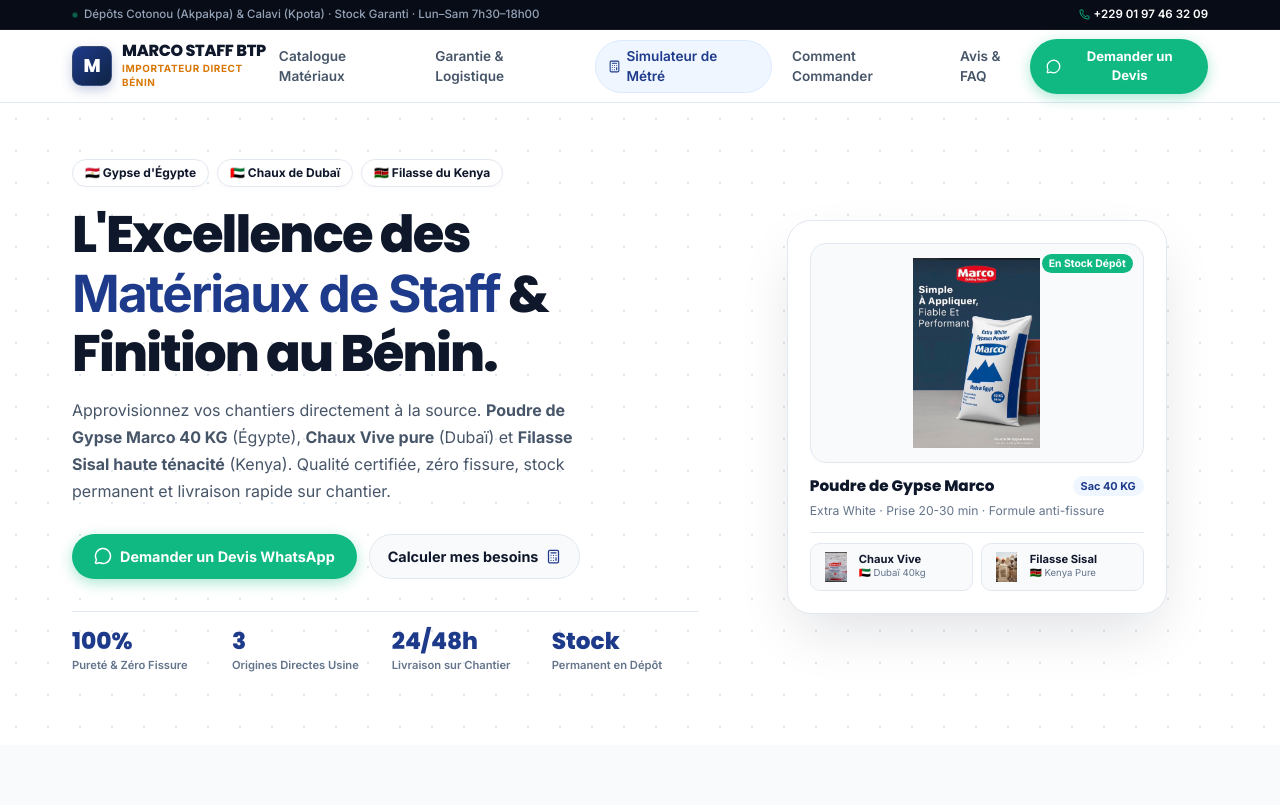
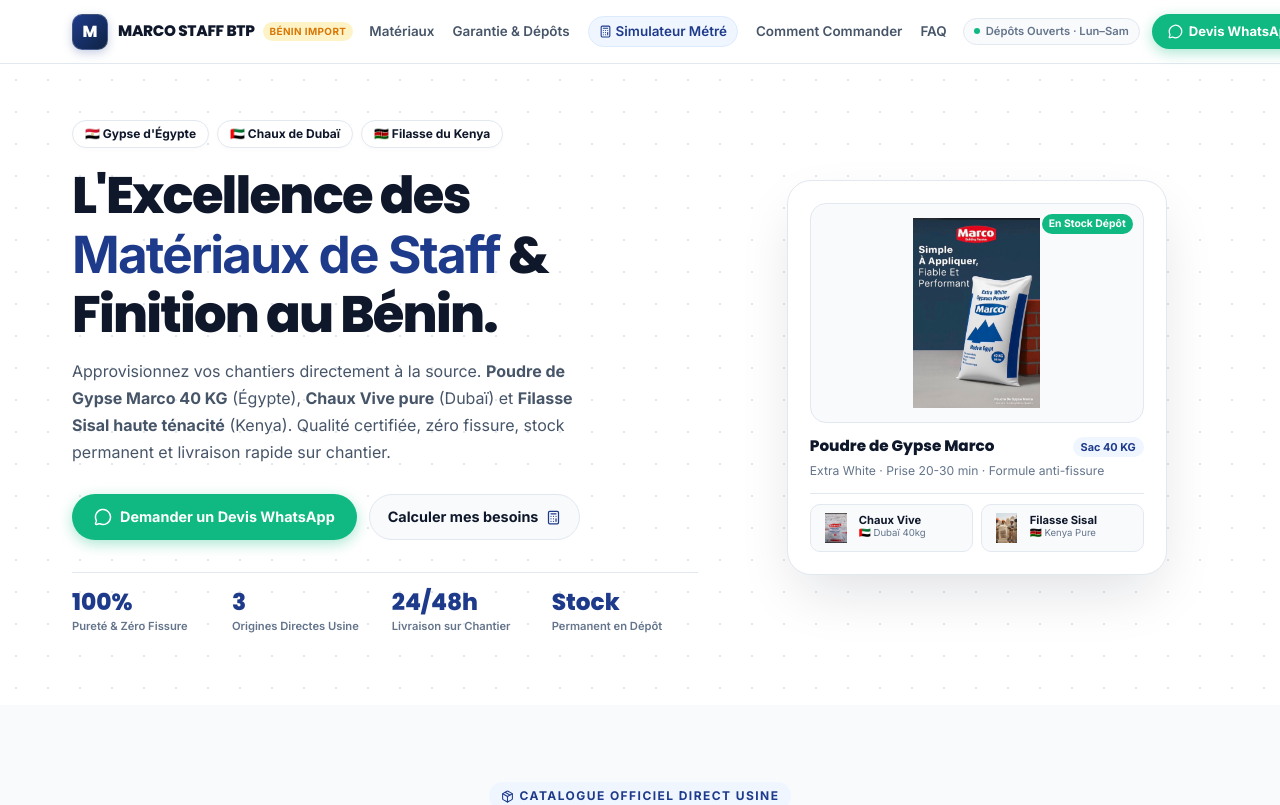
Before and after one commit to Elie-lokossou/marco-staff-benin, a React (Vite) app in the folder figma_export_2/: page / in a window 1280 px wide. Shown: the top 805 px of the page. Built offline with nearby package versions, Linux system fonts and the light colour scheme; the HTML template or start-up script is replaced by a standard one.

Commit message:
refactor(navbar): navbar strictement sur 1 seule ligne ultra-propre sans double barre ni retour a la ligne

```diff
--- a/figma_export_2/src/App.tsx
+++ b/figma_export_2/src/App.tsx
@@ -4,7 +4,7 @@
   CheckCircle2, Star, Package, Clock, Calculator, ShieldCheck,
   Truck, Award, ChevronDown, Plus, Minus, HelpCircle,
   Layers, Sparkles, ArrowUp, Building2, Warehouse, Hammer, Check,
-  Info, FileText, Scale, Droplets, ArrowRight, ShieldAlert, BadgePercent
+  Info, FileText, Scale, Droplets, ArrowRight
 } from "lucide-react"
 import imgGypse from "@/imports/photo2.jpeg"
 import imgChaux from "@/imports/photo1.jpeg"
@@ -177,7 +177,7 @@
       background: isWhite ? "#FFFFFF" : isOutline ? "transparent" : "#10B981",
       color: isWhite ? "#0F172A" : isOutline ? "#FFFFFF" : "#FFFFFF",
       border: isOutline ? "1.5px solid rgba(255,255,255,0.4)" : "none",
-      fontFamily: "var(--ds-font-body)", fontSize: small ? "clamp(0.75rem, 2.5vw, 0.82rem)" : "clamp(0.8rem, 2.8vw, 0.9rem)",
+      fontFamily: "var(--ds-font-body)", fontSize: small ? "0.82rem" : "0.9rem",
       fontWeight: 700, padding: small ? "8px 16px" : "12px 22px",
       borderRadius: "9999px", textDecoration: "none",
       transition: "all 0.2s cubic-bezier(0.16, 1, 0.3, 1)",
@@ -186,7 +186,7 @@
       maxWidth: "100%",
       boxSizing: "border-box",
       textAlign: "center",
-      wordBreak: "break-word"
+      whiteSpace: "nowrap"
     }}
       onMouseEnter={e => {
         if (isWhite) {
@@ -256,31 +256,7 @@
   )
 }
 
-// ─── Header & Smart Sticky Navbar (Épure & Hiérarchie Senior) ─────────────────
-function AnnouncementBar() {
-  return (
-    <div style={{ background: "#080C16", padding: "6px 0", borderBottom: "1px solid rgba(255,255,255,0.06)" }}>
-      <div className="site-container" style={{
-        display: "flex", alignItems: "center", justifyContent: "space-between",
-        gap: 6, flexWrap: "wrap",
-      }}>
-        <div style={{ display: "flex", alignItems: "center", gap: 6, minWidth: 0 }}>
-          <span style={{ width: 6, height: 6, borderRadius: "50%", background: "#10B981", display: "inline-block", flexShrink: 0, animation: "pulse 2s infinite" }} />
-          <span style={{ fontFamily: "var(--ds-font-body)", fontSize: "clamp(0.65rem, 2vw, 0.72rem)", color: "#94A3B8", fontWeight: 500, overflow: "hidden", textOverflow: "ellipsis", whiteSpace: "nowrap" }}>
-            Dépôts Cotonou (Akpakpa) &amp; Calavi (Kpota) · Stock Garanti · Lun–Sam 7h30–18h00
-          </span>
-        </div>
-        <a href={`tel:${WA_NUMBER}`} style={{ display: "flex", alignItems: "center", gap: 4, textDecoration: "none", flexShrink: 0 }}>
-          <Phone size={11} style={{ color: "#10B981" }} />
-          <span style={{ fontFamily: "var(--ds-font-body)", fontSize: "clamp(0.65rem, 2vw, 0.72rem)", color: "white", fontWeight: 600 }}>
-            {PHONE_DISPLAY}
-          </span>
-        </a>
-      </div>
-    </div>
-  )
-}
-
+// ─── STRICTEMENT 1 SEULE LIGNE : NAVBAR PRESTIGE UNIFIÉE ─────────────────────
 function Navbar({ onNavigate }: { onNavigate: (s: string) => void }) {
   const [open, setOpen] = useState(false)
   const [isVisible, setIsVisible] = useState(true)
@@ -290,9 +266,9 @@
   useEffect(() => {
     const handleScroll = () => {
       const currentScrollY = window.scrollY
-      setIsScrolled(currentScrollY > 50)
-
-      if (currentScrollY > lastScrollY.current && currentScrollY > 80) {
+      setIsScrolled(currentScrollY > 40)
+
+      if (currentScrollY > lastScrollY.current && currentScrollY > 90) {
         setIsVisible(false)
       } else {
         setIsVisible(true)
@@ -304,13 +280,12 @@
     return () => window.removeEventListener("scroll", handleScroll)
   }, [])
 
-  // 4 Piliers Clairs (Fin de la liste entassée de 8 liens)
   const links = [
-    { label: "Catalogue Matériaux", id: "produits" },
-    { label: "Garantie & Logistique", id: "autorite" },
-    { label: "Simulateur de Métré", id: "simulateur", isSpecial: true },
+    { label: "Matériaux", id: "produits" },
+    { label: "Garantie & Dépôts", id: "autorite" },
+    { label: "Simulateur Métré", id: "simulateur", isSpecial: true },
     { label: "Comment Commander", id: "commande" },
-    { label: "Avis & FAQ", id: "faq" },
+    { label: "FAQ", id: "faq" },
   ]
 
   return (
@@ -318,63 +293,60 @@
       position: "sticky", top: 0, zIndex: 100,
       transform: isVisible ? "translateY(0)" : "translateY(-100%)",
       transition: "transform 0.3s cubic-bezier(0.16, 1, 0.3, 1), background 0.2s ease, box-shadow 0.2s ease",
-      background: isScrolled ? "rgba(255,255,255,0.98)" : "rgba(255,255,255,0.94)",
+      background: isScrolled ? "rgba(255,255,255,0.98)" : "rgba(255,255,255,0.95)",
       backdropFilter: "blur(20px)",
       borderBottom: "1px solid #E2E8F0",
       boxShadow: isScrolled ? "0 4px 20px rgba(0,0,0,0.06)" : "none",
+      height: 64,
+      display: "flex",
+      alignItems: "center"
     }}>
       <div className="site-container" style={{
-        height: isScrolled ? 62 : 72, display: "flex", alignItems: "center", justifyContent: "space-between",
-        transition: "height 0.25s ease"
+        width: "100%", display: "flex", alignItems: "center", justifyContent: "space-between", gap: 16
       }}>
-        {/* Brand Logo Industriel Haute Définition */}
-        <div onClick={() => onNavigate("accueil")} style={{ display: "flex", alignItems: "center", gap: 10, cursor: "pointer", minWidth: 0 }}>
+        {/* 1. Logo & Identité (Strictement 1 ligne) */}
+        <div onClick={() => onNavigate("accueil")} style={{ display: "flex", alignItems: "center", gap: 10, cursor: "pointer", flexShrink: 0 }}>
           <div style={{
-            width: isScrolled ? 36 : 40, height: isScrolled ? 36 : 40, borderRadius: 10,
+            width: 36, height: 36, borderRadius: 10,
             background: "linear-gradient(135deg, #1E3A8A 0%, #0F2444 100%)",
-            border: "1.5px solid rgba(255,255,255,0.15)",
+            border: "1.5px solid rgba(255,255,255,0.2)",
             display: "flex", alignItems: "center", justifyContent: "center", flexShrink: 0,
-            boxShadow: "0 4px 12px rgba(30,58,138,0.25)",
-            transition: "all 0.25s ease"
+            boxShadow: "0 3px 10px rgba(30,58,138,0.25)",
           }}>
-            <span style={{ fontFamily: "var(--ds-font-heading)", fontSize: isScrolled ? "1rem" : "1.15rem", fontWeight: 800, color: "white", letterSpacing: "-0.02em" }}>M</span>
-          </div>
-          <div style={{ minWidth: 0 }}>
-            <div style={{ fontFamily: "var(--ds-font-heading)", fontSize: "clamp(0.85rem, 2.6vw, 1rem)", fontWeight: 800, color: "#0F172A", lineHeight: 1.15, letterSpacing: "-0.02em" }}>
+            <span style={{ fontFamily: "var(--ds-font-heading)", fontSize: "1rem", fontWeight: 800, color: "white" }}>M</span>
+          </div>
+          <div style={{ display: "flex", alignItems: "center", gap: 8 }}>
+            <span style={{ fontFamily: "var(--ds-font-heading)", fontSize: "0.95rem", fontWeight: 800, color: "#0F172A", letterSpacing: "-0.02em", whiteSpace: "nowrap" }}>
               {COMPANY_NAME}
-            </div>
-            <div style={{ fontFamily: "var(--ds-font-body)", fontSize: "clamp(0.55rem, 1.8vw, 0.62rem)", fontWeight: 700, color: "#D97706", letterSpacing: "0.06em", textTransform: "uppercase" }}>
-              IMPORTATEUR DIRECT BÉNIN
-            </div>
-          </div>
-        </div>
-
-        {/* Desktop Navigation 4 Piliers */}
-        <nav style={{ display: "flex", gap: 20, alignItems: "center" }} className="nav-desktop">
+            </span>
+            <span className="brand-tag-desktop" style={{ fontSize: "0.62rem", fontWeight: 700, color: "#D97706", background: "#FEF3C7", padding: "2px 7px", borderRadius: 9999, textTransform: "uppercase", letterSpacing: "0.04em" }}>
+              Bénin Import
+            </span>
+          </div>
+        </div>
+
+        {/* 2. Menu Navigation Desktop (Aligné horizontalement sans wrap) */}
+        <nav style={{ display: "flex", gap: 18, alignItems: "center", whiteSpace: "nowrap" }} className="nav-desktop">
           {links.map(({ label, id, isSpecial }) => (
             <a key={id} href={`#${id}`}
               onClick={e => { e.preventDefault(); onNavigate(id) }}
               style={{
-                fontFamily: "var(--ds-font-body)", fontSize: "0.85rem",
+                fontFamily: "var(--ds-font-body)", fontSize: "0.84rem",
                 fontWeight: 600,
                 color: isSpecial ? "#1E3A8A" : "#475569",
                 textDecoration: "none",
-                display: "inline-flex", alignItems: "center", gap: 5,
-                padding: isSpecial ? "5px 12px" : "6px 0",
+                display: "inline-flex", alignItems: "center", gap: 4,
+                padding: isSpecial ? "4px 10px" : "4px 0",
                 borderRadius: isSpecial ? 9999 : 0,
                 background: isSpecial ? "#EFF6FF" : "transparent",
                 border: isSpecial ? "1px solid #DBEAFE" : "none",
-                transition: "color 0.2s ease, transform 0.2s ease"
+                transition: "all 0.2s ease"
               }}
               onMouseEnter={e => {
                 (e.currentTarget as HTMLElement).style.color = "#1E3A8A"
-                if (!isSpecial) (e.currentTarget as HTMLElement).style.transform = "translateY(-1px)"
               }}
               onMouseLeave={e => {
-                if (!isSpecial) {
-                  (e.currentTarget as HTMLElement).style.color = "#475569"
-                  (e.currentTarget as HTMLElement).style.transform = "translateY(0)"
-                }
+                if (!isSpecial) (e.currentTarget as HTMLElement).style.color = "#475569"
               }}
             >
               {isSpecial && <Calculator size={13} />}
@@ -383,33 +355,52 @@
           ))}
         </nav>
 
-        {/* CTA Desktop */}
-        <div className="nav-desktop">
-          <WaBtn label="Demander un Devis" url={waUrl(`Bonjour ${COMPANY_NAME}, je souhaite un devis pour mon chantier.`)} small />
-        </div>
-
-        {/* Mobile Toggle */}
-        <button onClick={() => setOpen(!open)} aria-label={open ? "Fermer le menu" : "Ouvrir le menu"} style={{
-          background: "none", border: "none", cursor: "pointer",
-          padding: 6, color: "#0F172A", flexShrink: 0
-        }} className="nav-mobile-toggle">
-          {open ? <X size={24} /> : <Menu size={24} />}
-        </button>
+        {/* 3. Statut & CTA Direct */}
+        <div style={{ display: "flex", alignItems: "center", gap: 12, flexShrink: 0 }}>
+          <div className="nav-status-desktop" style={{ display: "flex", alignItems: "center", gap: 6, padding: "4px 10px", background: "#F8FAFC", borderRadius: 9999, border: "1px solid #E2E8F0" }}>
+            <span style={{ width: 6, height: 6, borderRadius: "50%", background: "#10B981", display: "inline-block", animation: "pulse 2s infinite" }} />
+            <span style={{ fontFamily: "var(--ds-font-body)", fontSize: "0.7rem", fontWeight: 600, color: "#64748B" }}>
+              Dépôts Ouverts · Lun–Sam
+            </span>
+          </div>
+
+          <div className="nav-desktop">
+            <WaBtn label="Devis WhatsApp" url={waUrl(`Bonjour ${COMPANY_NAME}, je souhaite un devis pour mon chantier.`)} small />
+          </div>
+
+          {/* Mobile Actions (Sur 1 seule ligne) */}
+          <div className="nav-mobile-actions" style={{ display: "none", alignItems: "center", gap: 8 }}>
+            <WaBtn label="WhatsApp" url={waUrl(`Bonjour ${COMPANY_NAME}, je souhaite un devis.`)} small />
+            <button onClick={() => setOpen(!open)} aria-label={open ? "Fermer le menu" : "Ouvrir le menu"} style={{
+              background: "#F8FAFC", border: "1px solid #E2E8F0", borderRadius: 8, cursor: "pointer",
+              padding: "7px 9px", color: "#0F172A", display: "flex", alignItems: "center", justifyContent: "center"
+            }}>
+              {open ? <X size={20} /> : <Menu size={20} />}
+            </button>
+          </div>
+        </div>
       </div>
 
       {/* Mobile Menu Dropdown */}
       {open && (
         <div style={{
-          borderTop: "1px solid #E2E8F0",
+          position: "absolute", top: 64, left: 0, right: 0,
+          borderBottom: "1px solid #E2E8F0",
+          boxShadow: "0 10px 30px rgba(0,0,0,0.1)",
           padding: "16px 20px 24px",
           display: "flex", flexDirection: "column", gap: 10,
           background: "#FFFFFF", maxHeight: "80vh", overflowY: "auto"
         }}>
+          <div style={{ display: "flex", alignItems: "center", gap: 8, padding: "8px 12px", background: "#F8FAFC", borderRadius: 10, marginBottom: 6 }}>
+            <span style={{ width: 6, height: 6, borderRadius: "50%", background: "#10B981", display: "block" }} />
+            <span style={{ fontSize: "0.75rem", color: "#475569", fontWeight: 600 }}>Dépôts Cotonou &amp; Calavi · Stock Garanti</span>
+          </div>
+
           {links.map(({ label, id, isSpecial }) => (
             <a key={id} href={`#${id}`}
               onClick={e => { e.preventDefault(); onNavigate(id); setOpen(false) }}
               style={{
-                fontFamily: "var(--ds-font-body)", fontSize: "0.95rem",
+                fontFamily: "var(--ds-font-body)", fontSize: "0.92rem",
                 fontWeight: 600, color: isSpecial ? "#1E3A8A" : "#0F172A",
                 textDecoration: "none", padding: "10px 0",
                 display: "flex", alignItems: "center", justifyContent: "space-between",
@@ -417,10 +408,15 @@
               }}
             >
               <span>{label}</span>
-              {isSpecial ? <span style={{ fontSize: "0.7rem", background: "#EFF6FF", color: "#1E3A8A", padding: "2px 8px", borderRadius: 9999, fontWeight: 700 }}>Simulateur</span> : <ChevronRight size={14} color="#94A3B8" />}
+              {isSpecial ? <span style={{ fontSize: "0.68rem", background: "#EFF6FF", color: "#1E3A8A", padding: "2px 8px", borderRadius: 9999, fontWeight: 700 }}>Simulateur</span> : <ChevronRight size={14} color="#94A3B8" />}
             </a>
           ))}
+
           <div style={{ paddingTop: 8 }}>
+            <a href={`tel:${WA_NUMBER}`} style={{ display: "flex", alignItems: "center", justifyContent: "center", gap: 8, padding: "12px", borderRadius: 9999, background: "#F8FAFC", border: "1px solid #E2E8F0", color: "#0F172A", textDecoration: "none", fontWeight: 700, fontSize: "0.85rem", marginBottom: 8 }}>
+              <Phone size={15} color="#10B981" />
+              <span>Appel Direct : {PHONE_DISPLAY}</span>
+            </a>
             <WaBtn label="WhatsApp Express Direct" url={waUrl(`Bonjour ${COMPANY_NAME}, je souhaite un devis.`)} full />
           </div>
         </div>
@@ -1891,7 +1887,9 @@
   }
 
   .nav-desktop { display: flex; align-items: center; }
-  .nav-mobile-toggle { display: none; }
+  .brand-tag-desktop { display: inline-block; }
+  .nav-status-desktop { display: flex; }
+  .nav-mobile-actions { display: none !important; }
   .mobile-dock { display: none !important; }
 
   .hero-grid { grid-template-columns: 1.15fr 0.85fr; }
@@ -1917,6 +1915,7 @@
 
   /* ── Tablets Landscape & Small Desktops (769px - 1024px) ── */
   @media (max-width: 1024px) {
+    .nav-status-desktop { display: none !important; }
     .product-grid { grid-template-columns: repeat(2, 1fr) !important; }
     .why-grid { grid-template-columns: repeat(2, 1fr) !important; }
     .supply-grid { grid-template-columns: repeat(2, 1fr) !important; }
@@ -1930,7 +1929,9 @@
   /* ── Mobile Phones & Phablets (<= 768px) ── */
   @media (max-width: 768px) {
     .nav-desktop { display: none !important; }
-    .nav-mobile-toggle { display: flex !important; }
+    .brand-tag-desktop { display: none !important; }
+    .nav-status-desktop { display: none !important; }
+    .nav-mobile-actions { display: flex !important; }
     .mobile-dock { display: flex !important; }
     main { padding-bottom: 92px !important; }
 
@@ -1969,7 +1970,7 @@
     .footer-grid { grid-template-columns: 1fr !important; gap: 28px !important; }
   }
 
-  /* ── Ultra-Small Phones, Foldables & Connected Watches (<= 380px) ── */
+  /* ── Ultra-Small Phones & Watches (<= 380px) ── */
   @media (max-width: 380px) {
     .site-container {
       padding-left: 8px !important;
@@ -1992,7 +1993,7 @@
     }
   }
 
-  /* ── Smartwatches & Micro Screens (<= 280px) ── */
+  /* ── Smartwatches (<= 280px) ── */
   @media (max-width: 280px) {
     .hero-stats-grid {
       grid-template-columns: 1fr !important;
@@ -2029,7 +2030,6 @@
     <>
       <style>{CSS}</style>
       <div style={{ fontFamily: "var(--ds-font-body)", minHeight: "100vh", overflowX: "hidden", width: "100%", maxWidth: "100vw", boxSizing: "border-box" }}>
-        <AnnouncementBar />
         <Navbar onNavigate={handleNavigate} />
 
         <main>
```
